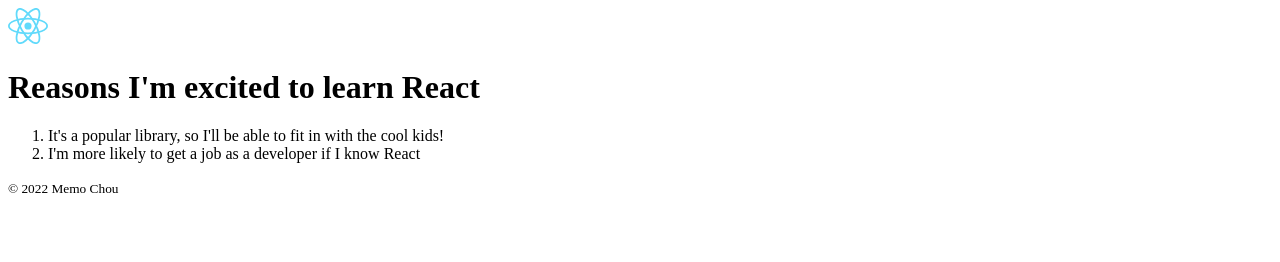
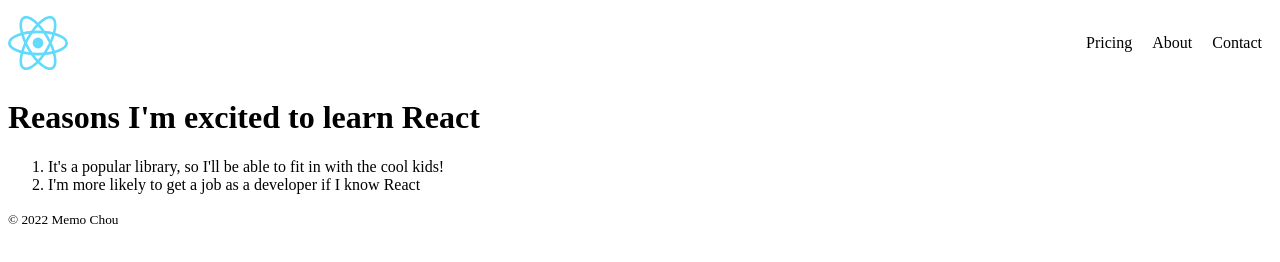
Before and after one commit to memochou1993/react-info-site, a plain HTML site: page index.html in a window 1280 px wide. Drawn offline with nearby package versions, Linux system fonts and the light colour scheme.

Commit message:
Add styles

```diff
--- a/index.html
+++ b/index.html
@@ -8,6 +8,7 @@
     <script crossorigin src="https://unpkg.com/react@17/umd/react.development.js"></script>
     <script crossorigin src="https://unpkg.com/react-dom@17/umd/react-dom.development.js"></script>
     <script src="https://unpkg.com/babel-standalone@6/babel.min.js"></script>
+    <link rel="stylesheet" href="style.css">
 </head>
 <body>
     <div id="root"></div>
--- a/index.js
+++ b/index.js
@@ -1,21 +1,46 @@
-function MyPage() {
+function Header() {
   return (
-    <div>
     <header>
-        <nav>
-          <img src="./react-logo.svg" width="40px" />
+      <nav className="nav">
+        <img src="./react-logo.svg" className="nav-logo" />
+        <ul className="nav-items">
+          <li>Pricing</li>
+          <li>About</li>
+          <li>Contact</li>
+        </ul>
       </nav>
     </header>
+  );
+}
+
+function MainContent() {
+  return (
+    <main>
       <h1>Reasons I'm excited to learn React</h1>
       <ol>
         <li>It's a popular library, so I'll be able to fit in with the cool kids!</li>
         <li>I'm more likely to get a job as a developer if I know React</li>
       </ol>
+    </main>
+  );
+}
+
+function Footer() {
+  return (
     <footer>
       <small>© 2022 Memo Chou</small>
     </footer>
+  );
+}
+
+function MyPage() {
+  return (
+    <div>
+      <Header />
+      <MainContent />
+      <Footer />
     </div>
   );
-};
+}
 
 ReactDOM.render(<MyPage />, document.getElementById('root'));
--- /dev/null
+++ b/style.css
@@ -0,0 +1,18 @@
+.nav {
+    display: flex;
+    justify-content: space-between;
+    align-items: center;
+}
+
+.nav-logo {
+    width: 60px;
+}
+
+.nav-items {
+    list-style: none;
+    display: flex;
+}
+
+.nav-items > li {
+    padding: 10px;
+}
```
Lines whose indentation alone changed are shown as unchanged.
